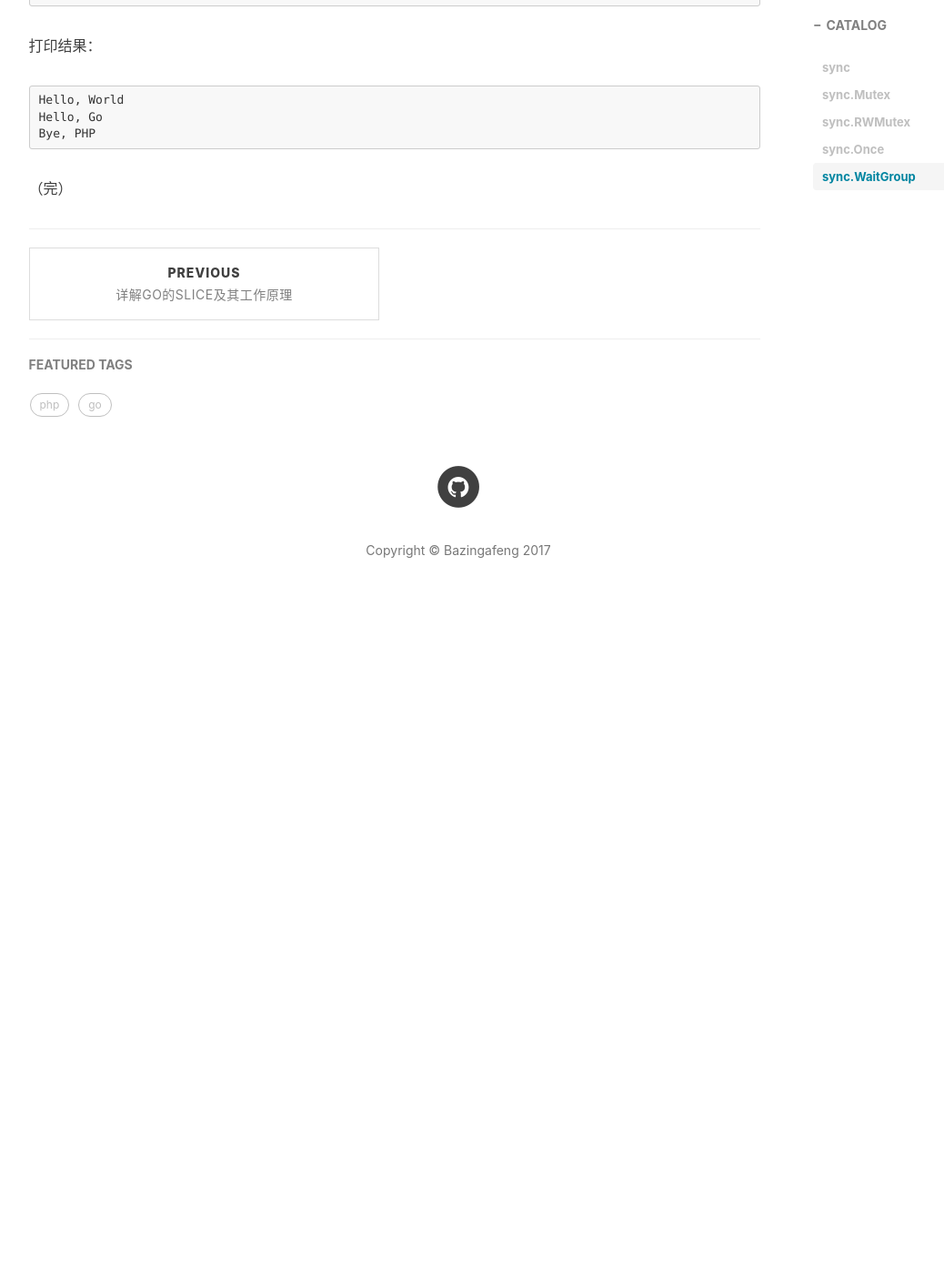
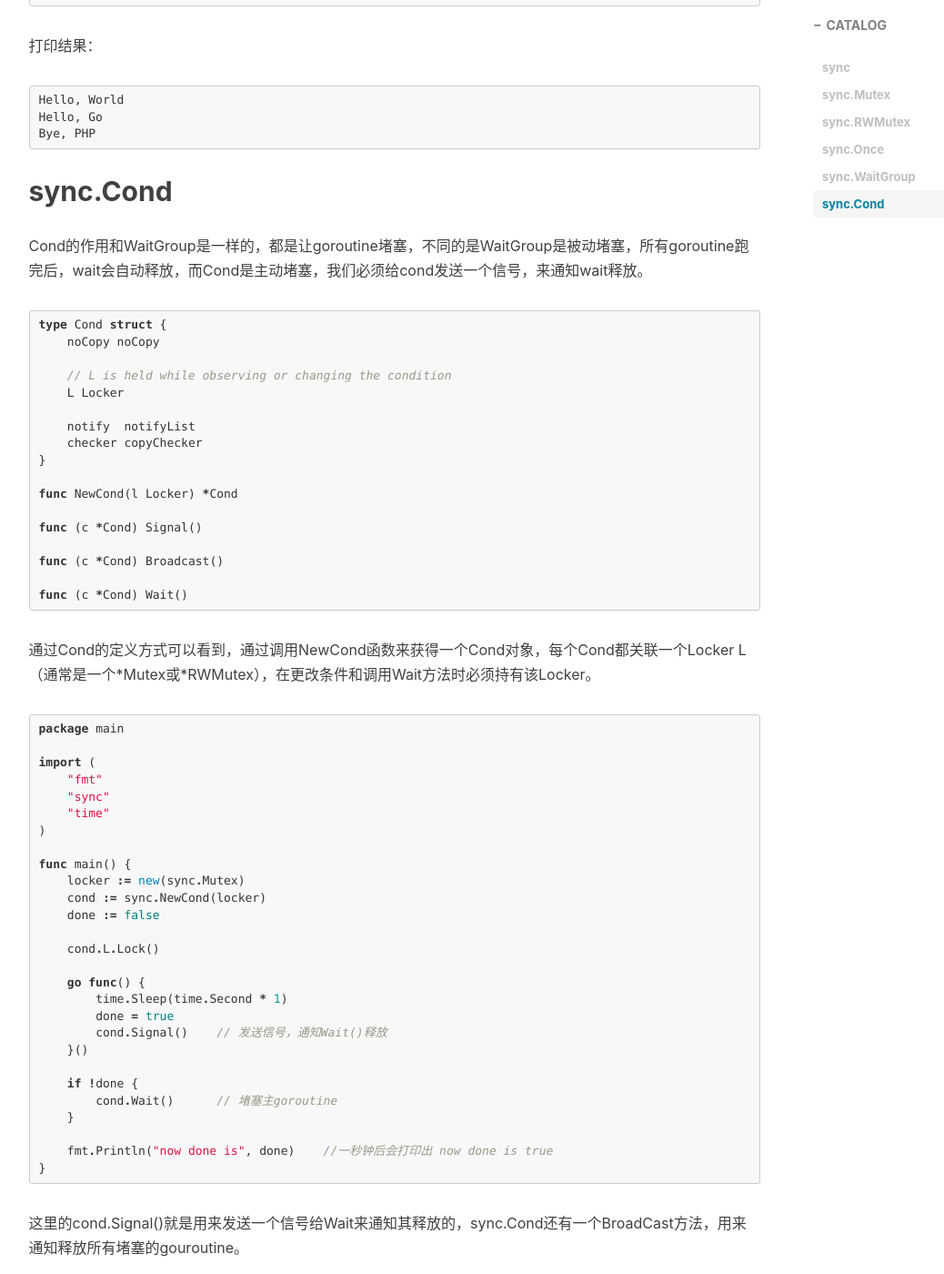
Before and after one commit to fengh0409/fengh0409.github.io, a Jekyll site: the page built from _posts/2017-06-12-the-lock-in-go.markdown, in a window 1280 px wide and 1400 px high, scrolled down 6516 px. Shown: the whole window at 91% size, without its empty margins (136-1174 px from the left). Built offline with Jekyll 4.4.1, drawn with Linux system fonts in a browser that asks for light colours; nearby versions of some CDN libraries; comment, search, counter and statistics services are not loaded; before the commit the page ends 7225 px from its top, so only the background shows below that; some of the changed text lies outside the part shown.

Commit message:
update this blog

````diff
--- a/_posts/2017-06-12-the-lock-in-go.markdown
+++ b/_posts/2017-06-12-the-lock-in-go.markdown
@@ -13,7 +13,7 @@ tags:
 go是一门并发特性非常强大的语言，我们在实现并发编程时，往往会碰到多个线程同时访问同一个变量的情况，也就是所谓的竞态，这个时候就需要对变量上锁，来保证一次只有一个线程能修改该变量，下面将详细介绍go的锁机制。
 
 ## sync
-go语言中的锁机制是通过自带的sync包来实现的，该包包含了几种锁类型，我们将一一介绍。
+go语言中的锁机制是通过自带的sync包来实现的，该包包含了以下几种锁类型。
 
 ## sync.Mutex
 Mutex是互斥锁，其定义方式很简单，先是定义了一个Mutex类型结构体，然后该类型实现了Lock()和Unlock()两个方法。
@@ -285,4 +285,88 @@ Hello, Go
 Bye, PHP
 ```
 
+## sync.Cond
+Cond的作用和WaitGroup是一样的，都是让goroutine堵塞，不同的是WaitGroup是被动堵塞，所有goroutine跑完后，wait会自动释放，而Cond是主动堵塞，我们必须给cond发送一个信号，来通知wait释放。
+```go
+type Cond struct {
+    noCopy noCopy
+
+    // L is held while observing or changing the condition
+    L Locker
+
+    notify  notifyList
+    checker copyChecker
+}
+
+func NewCond(l Locker) *Cond
+
+func (c *Cond) Signal()
+
+func (c *Cond) Broadcast()
+
+func (c *Cond) Wait()
+```
+
+通过Cond的定义方式可以看到，通过调用NewCond函数来获得一个Cond对象，每个Cond都关联一个Locker L（通常是一个\*Mutex或\*RWMutex），在更改条件和调用Wait方法时必须持有该Locker。
+```go
+package main
+
+import (
+    "fmt"
+    "sync"
+    "time"
+)
+
+func main() {
+    locker := new(sync.Mutex)
+    cond := sync.NewCond(locker)
+    done := false
+
+    cond.L.Lock()
+
+    go func() {
+        time.Sleep(time.Second * 1)
+        done = true
+        cond.Signal()    // 发送信号，通知Wait()释放
+    }()
+
+    if !done {
+        cond.Wait()      // 堵塞主goroutine
+    }
+
+    fmt.Println("now done is", done)    //一秒钟后会打印出 now done is true
+}
+```
+这里的cond.Signal()就是用来发送一个信号给Wait来通知其释放的，sync.Cond还有一个BroadCast方法，用来通知释放所有堵塞的gouroutine。
+```go
+package main
+
+import (
+    "fmt"
+    "sync"
+    "time"
+)
+
+var locker = new(sync.Mutex)
+var cond = sync.NewCond(locker)
+
+func read(x int) {
+    cond.L.Lock()    // 获取锁
+    cond.Wait()      // 等待通知，暂时阻塞
+    fmt.Println(x)
+    time.Sleep(time.Second * 1)
+    cond.L.Unlock()  // 释放锁，不释放的话将只会有一次输出
+}
+
+func main() {
+    for i := 0; i < 40; i++ {
+        go read(i)
+    }
+    fmt.Println("start all")
+	time.Sleep(time.Second * 1)
+    cond.Broadcast() // 下发广播给所有等待的goroutine
+    time.Sleep(time.Second * 60)
+}
+```
+
 （完）
````
